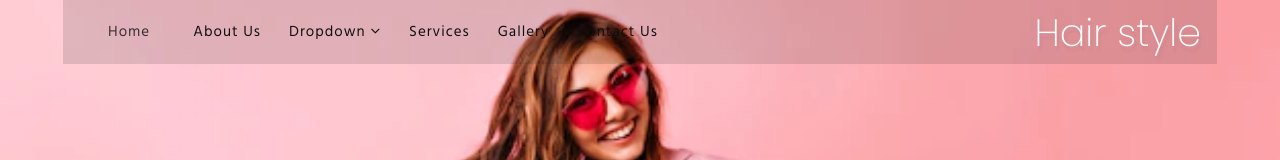
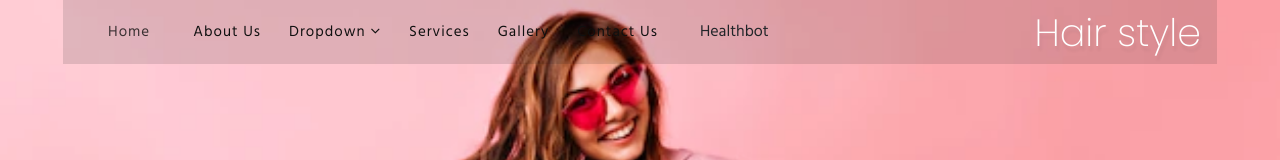
Before and after one commit to Reshma088/Hair-Style, a plain HTML site: page index.html in a window 1280 px wide. Shown: the top 160 px of the page. Drawn offline with Linux system fonts and the light colour scheme.

Commit message:
Update index.html

```diff
--- a/index.html
+++ b/index.html
@@ -67,6 +67,7 @@
 								<li><a href="#services" class="drop-text">Services</a></li>
 								<li><a href="#gallery">Gallery</a></li>
 								<li><a href="#contact">Contact Us</a></li>
+								<li><a href="Healthbot.html"></a>Healthbot</li>
 							</ul>
 						</nav>
 					</div>
```
